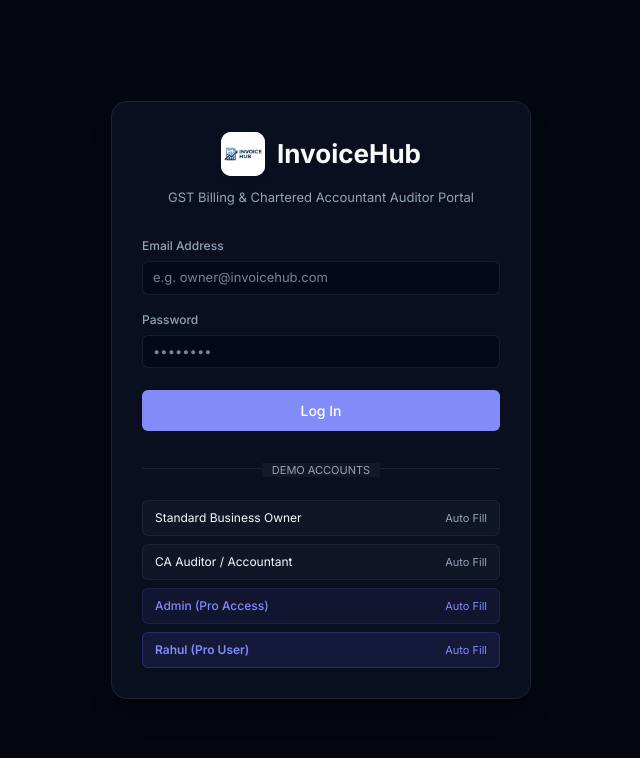
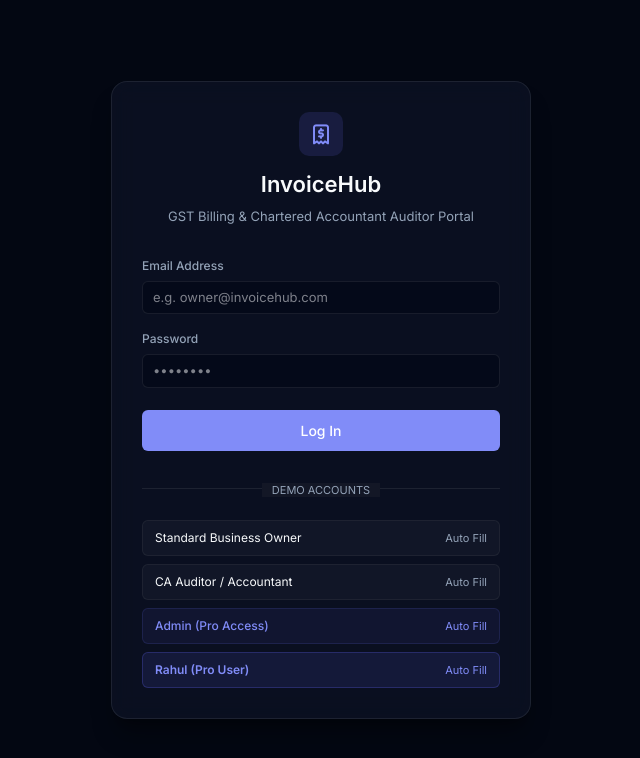
Before and after one commit to vasanthvelmurugan007-cpu/Invoice, a Next.js app: page /login in a window 1280 px wide. Shown: the top 758 px of the page, without its empty margins (319-959 px from the left). Built offline with nearby package versions, Linux system fonts and the light colour scheme; no server answers.

Commit message:
Remove logo from login page

```diff
--- a/src/app/login/LoginClient.tsx
+++ b/src/app/login/LoginClient.tsx
@@ -64,12 +64,10 @@
       }}>
         {/* Header */}
         <div style={{ textAlign: "center", marginBottom: 30 }}>
-          <div style={{ display: "flex", alignItems: "center", justifyContent: "center", gap: 12, marginBottom: 12 }}>
-            <div style={{ width: 44, height: 44, borderRadius: "var(--border-radius-lg)", background: "#ffffff", display: "flex", alignItems: "center", justifyContent: "center", overflow: "hidden", flexShrink: 0, boxShadow: "0 4px 6px -1px rgba(0,0,0,0.1)" }}>
-              <img src="/invoicehub-logo.png" alt="Logo" style={{ width: "100%", height: "100%", objectFit: "cover" }} />
-            </div>
-            <h1 style={{ fontSize: 26, fontWeight: 700, color: "var(--color-text-primary)", margin: 0 }}>InvoiceHub</h1>
+          <div style={{ display: "inline-flex", width: 44, height: 44, borderRadius: "var(--border-radius-lg)", background: "rgba(99, 102, 241, 0.15)", alignItems: "center", justifyContent: "center", marginBottom: 12 }}>
+            <i className="ti ti-receipt-2" style={{ fontSize: 24, color: "var(--color-text-info)" }} aria-hidden="true"></i>
           </div>
+          <h1 style={{ fontSize: 22, fontWeight: 600, color: "var(--color-text-primary)", margin: "0 0 6px 0" }}>InvoiceHub</h1>
           <p style={{ fontSize: 13, color: "var(--color-text-secondary)", margin: 0 }}>GST Billing & Chartered Accountant Auditor Portal</p>
         </div>
 
```
